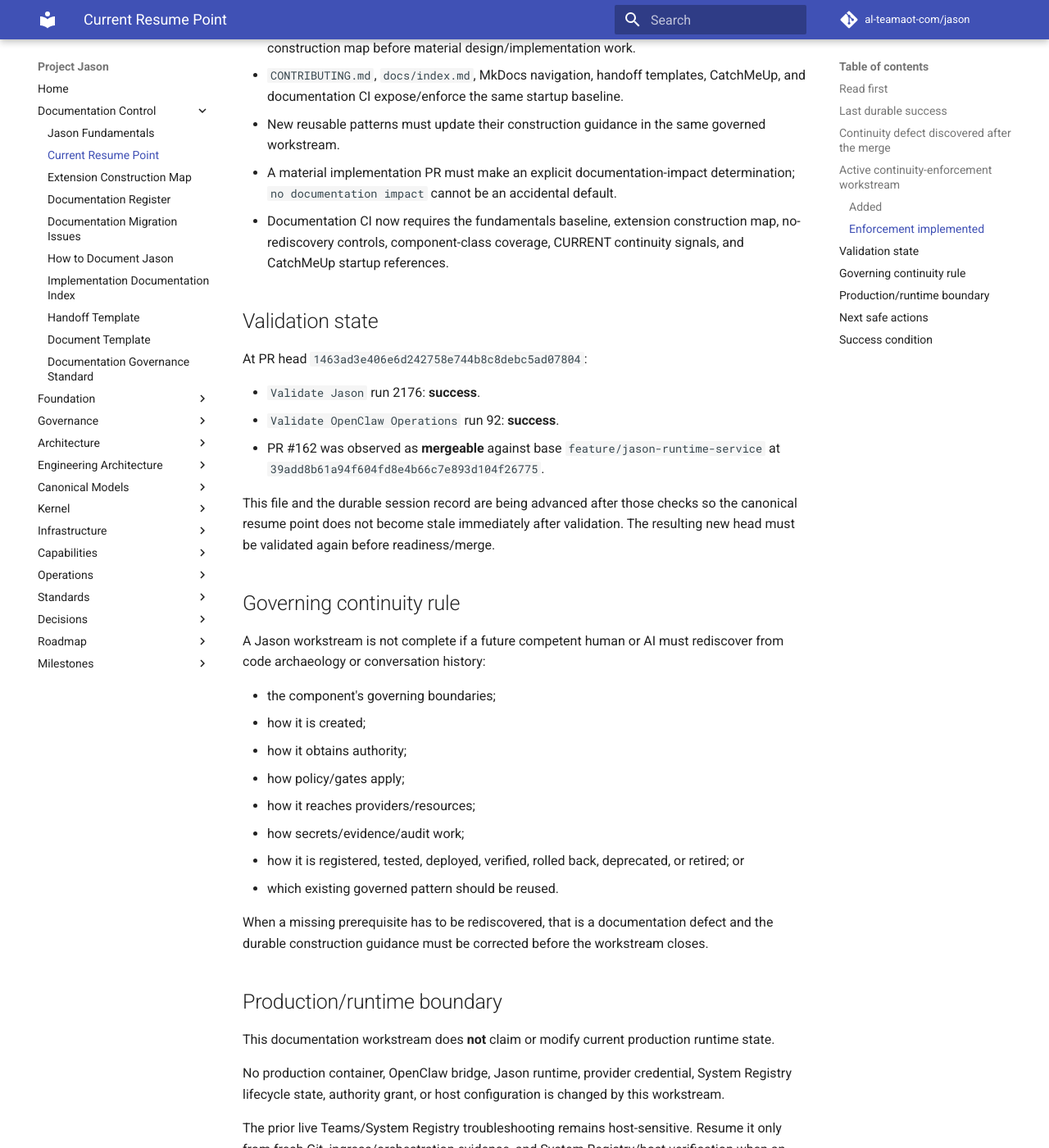
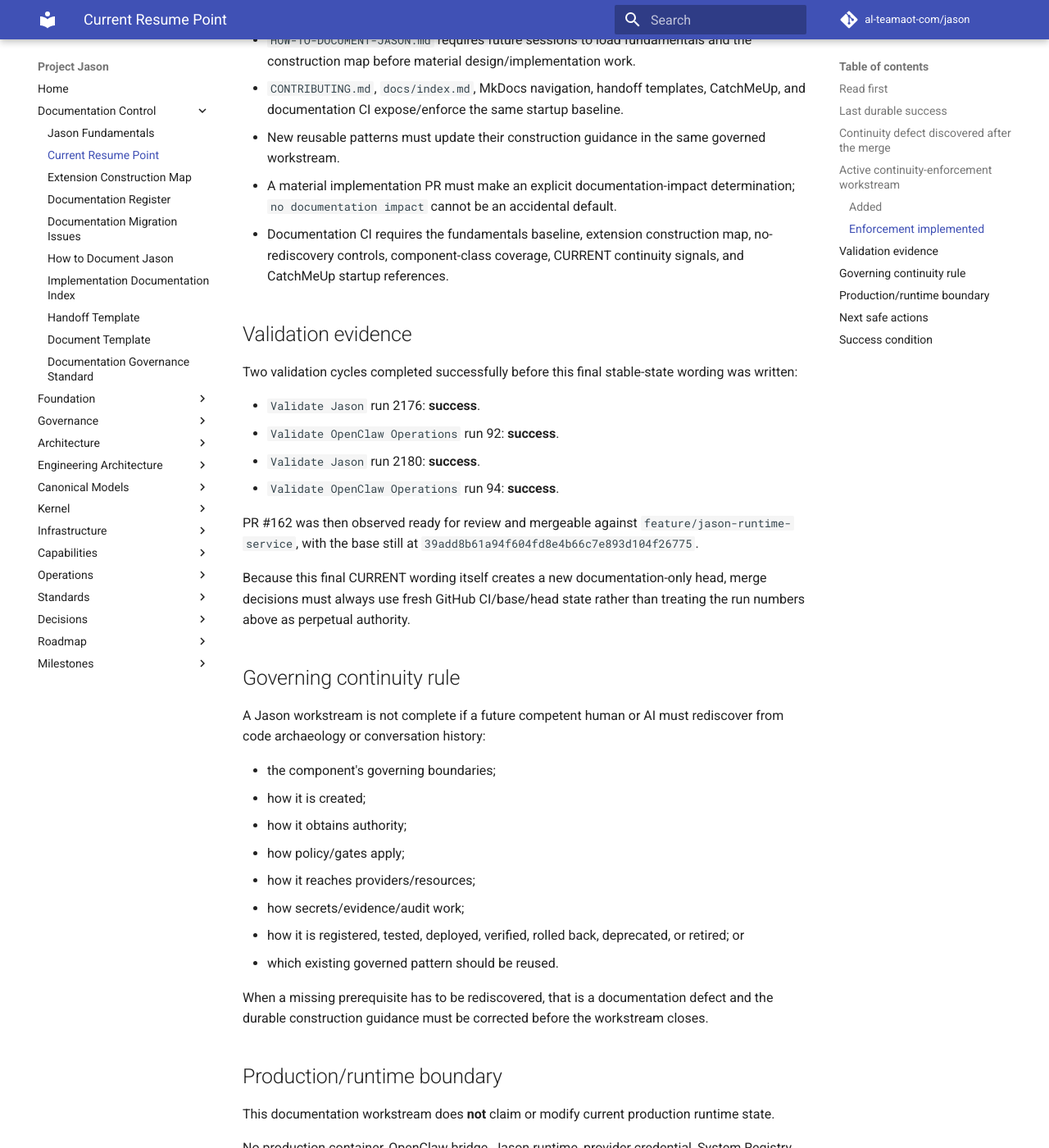
Before and after one commit to al-teamaot-com/jason, an MkDocs documentation site: the page built from docs/control/CURRENT.md, in a window 1280 px wide and 1400 px high, scrolled down 2367 px. Shown: the whole window at 82% size. Built offline with MkDocs 1.6.1 and Material for MkDocs 9.7.7, drawn with Linux system fonts in a browser that asks for light colours; comment, search, counter and statistics services are not loaded; some of the changed text lies outside the part shown.

Commit message:
Stabilize CURRENT at continuity PR review state

```diff
--- a/docs/control/CURRENT.md
+++ b/docs/control/CURRENT.md
@@ -1,7 +1,7 @@
 # Project Jason — Current Resume Point
 
 **Updated:** 2026-08-12
-**Status:** Continuity-enforcement follow-up is implemented on PR #162. Initial `Validate Jason` and `Validate OpenClaw Operations` checks are green; final readiness requires the post-closeout validation triggered by the latest CURRENT/session updates and a fresh base/head check immediately before merge.
+**Status:** Continuity-enforcement follow-up is implemented on PR #162 and is ready for review. Before merge, recheck the current PR head, base branch, mergeability, and CI; do not rely on a stored validation snapshot.
 **Canonical purpose:** Human-readable resume point for current work. Production/runtime facts must still be established from current Git, the System Registry, and fresh host evidence when required.
 
 ## Read first
@@ -49,6 +49,8 @@
 
 `#162 — Enforce Jason fundamentals and extension continuity`
 
+PR state at the last documented check: **ready for review and mergeable**.
+
 Purpose:
 
 Prevent repeated rediscovery of Jason's fundamental architecture and the method used to create reusable component classes.
@@ -65,17 +67,20 @@
 - `CONTRIBUTING.md`, `docs/index.md`, MkDocs navigation, handoff templates, CatchMeUp, and documentation CI expose/enforce the same startup baseline.
 - New reusable patterns must update their construction guidance in the same governed workstream.
 - A material implementation PR must make an explicit documentation-impact determination; `no documentation impact` cannot be an accidental default.
-- Documentation CI now requires the fundamentals baseline, extension construction map, no-rediscovery controls, component-class coverage, CURRENT continuity signals, and CatchMeUp startup references.
+- Documentation CI requires the fundamentals baseline, extension construction map, no-rediscovery controls, component-class coverage, CURRENT continuity signals, and CatchMeUp startup references.
 
-## Validation state
+## Validation evidence
 
-At PR head `1463ad3e406e6d242758e744b8c8debc5ad07804`:
+Two validation cycles completed successfully before this final stable-state wording was written:
 
 - `Validate Jason` run 2176: **success**.
 - `Validate OpenClaw Operations` run 92: **success**.
-- PR #162 was observed as **mergeable** against base `feature/jason-runtime-service` at `39add8b61a94f604fd8e4b66c7e893d104f26775`.
+- `Validate Jason` run 2180: **success**.
+- `Validate OpenClaw Operations` run 94: **success**.
 
-This file and the durable session record are being advanced after those checks so the canonical resume point does not become stale immediately after validation. The resulting new head must be validated again before readiness/merge.
+PR #162 was then observed ready for review and mergeable against `feature/jason-runtime-service`, with the base still at `39add8b61a94f604fd8e4b66c7e893d104f26775`.
+
+Because this final CURRENT wording itself creates a new documentation-only head, merge decisions must always use fresh GitHub CI/base/head state rather than treating the run numbers above as perpetual authority.
 
 ## Governing continuity rule
 
@@ -102,11 +107,10 @@
 
 ## Next safe actions
 
-1. Allow CI to validate the latest closeout head after this CURRENT/session update.
-2. Refetch `feature/jason-runtime-service` and PR #162 immediately before changing readiness or merge state.
-3. If CI remains green and the base/head are unchanged/reconciled, mark PR #162 ready for review.
-4. Do not merge until an explicit merge decision is made against that revalidated state.
-5. When host work resumes, load canonical fundamentals/construction guidance before returning to live Teams return-path diagnosis.
+1. Before merging PR #162, refetch its current head, `feature/jason-runtime-service`, mergeability, and CI status.
+2. Merge only on current green/reconciled evidence and an explicit merge decision.
+3. After merge, advance `CURRENT.md` to the next actual workstream rather than leaving PR #162 described as active.
+4. When host work resumes, load canonical fundamentals/construction guidance before returning to live Teams return-path diagnosis.
 
 ## Success condition
 
```
